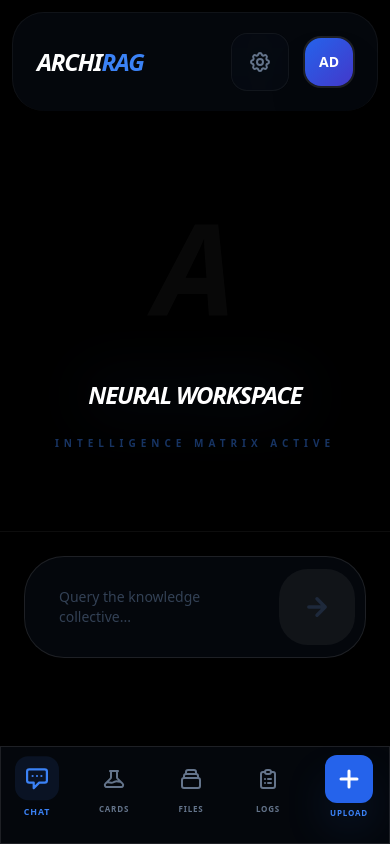
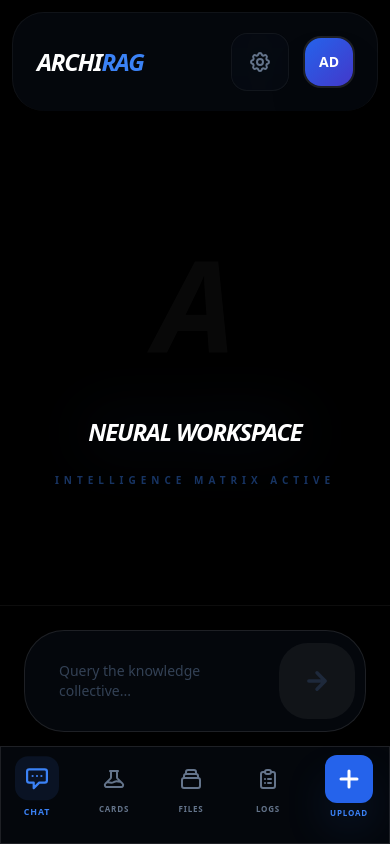
Before and after one commit to Codewithjainam7/ArchiRAG, a React (Vite) app: page / in a window 390 px wide. Built offline with nearby package versions, Linux system fonts and the light colour scheme.

Commit message:
Update ChatWindow.tsx

```diff
--- a/components/ChatWindow.tsx
+++ b/components/ChatWindow.tsx
@@ -1,4 +1,3 @@
-
 import React, { useState, useRef, useEffect } from 'react';
 import { ChatMessage, RagConfig, SearchResult, Flashcard } from '../types';
 import { ragEngine } from '../services/ragEngine';
@@ -170,14 +169,14 @@ const ChatWindow: React.FC<ChatWindowProps> = ({
   };
 
   return (
-    <div className="flex-1 flex flex-col min-h-0 bg-transparent relative">
+    <div className="flex flex-col h-full min-h-0 bg-transparent relative">
       <SourceExplorer
         isOpen={sourceExplorerData.isOpen}
         onClose={() => setSourceExplorerData({ ...sourceExplorerData, isOpen: false })}
         results={sourceExplorerData.results}
       />
 
-      <div ref={scrollRef} className="chat-scroll-area p-4 md:p-12 space-y-10 md:space-y-20 scroll-smooth">
+      <div ref={scrollRef} className="flex-1 overflow-y-auto p-4 md:p-12 space-y-10 md:space-y-20 scroll-smooth min-h-0">
         {messages.length === 0 && (
           <div className="h-full flex flex-col items-center justify-center text-center max-w-2xl mx-auto py-16 md:py-32 animate-in fade-in zoom-in-95 duration-1000">
             <div className="text-white font-black italic text-9xl md:text-[12rem] opacity-[0.03] mb-12 select-none pointer-events-none">A</div>
@@ -254,9 +253,12 @@ const ChatWindow: React.FC<ChatWindowProps> = ({
              </div>
           </div>
         )}
+
+        {/* Mobile spacing for bottom nav */}
+        {isMobile && <div className="h-32"></div>}
       </div>
 
-      <div className={`p-6 md:p-12 bg-black/90 backdrop-blur-3xl border-t border-white/5 shrink-0 ${isMobile ? 'pb-24' : ''}`}>
+      <div className={`p-6 md:p-12 bg-black/90 backdrop-blur-3xl border-t border-white/5 shrink-0 ${isMobile ? 'pb-28' : ''}`}>
         <div className="max-w-5xl mx-auto">
           <div className="glass rounded-[2.5rem] p-2.5 flex items-center space-x-3 border-white/10 shadow-2xl focus-within:border-blue-500/50 transition-all duration-700 hover:border-white/20">
             <textarea
```
